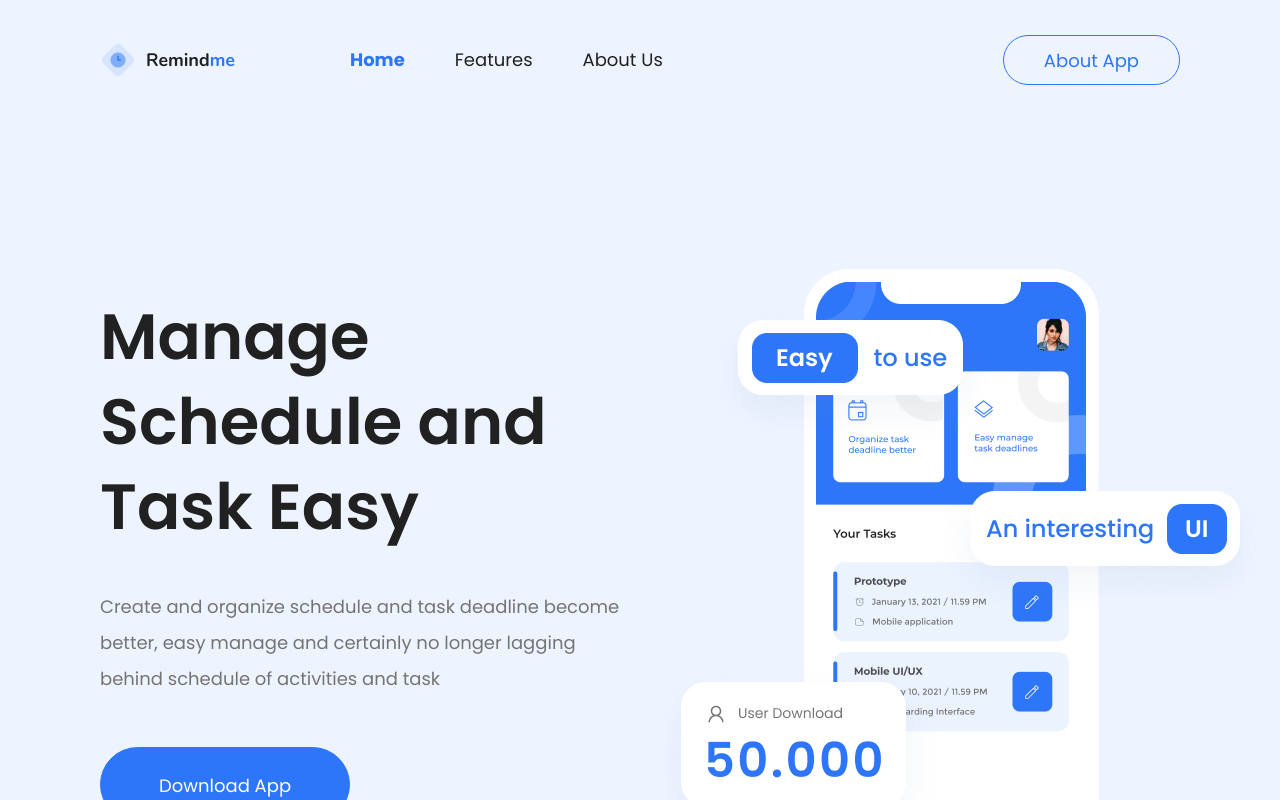
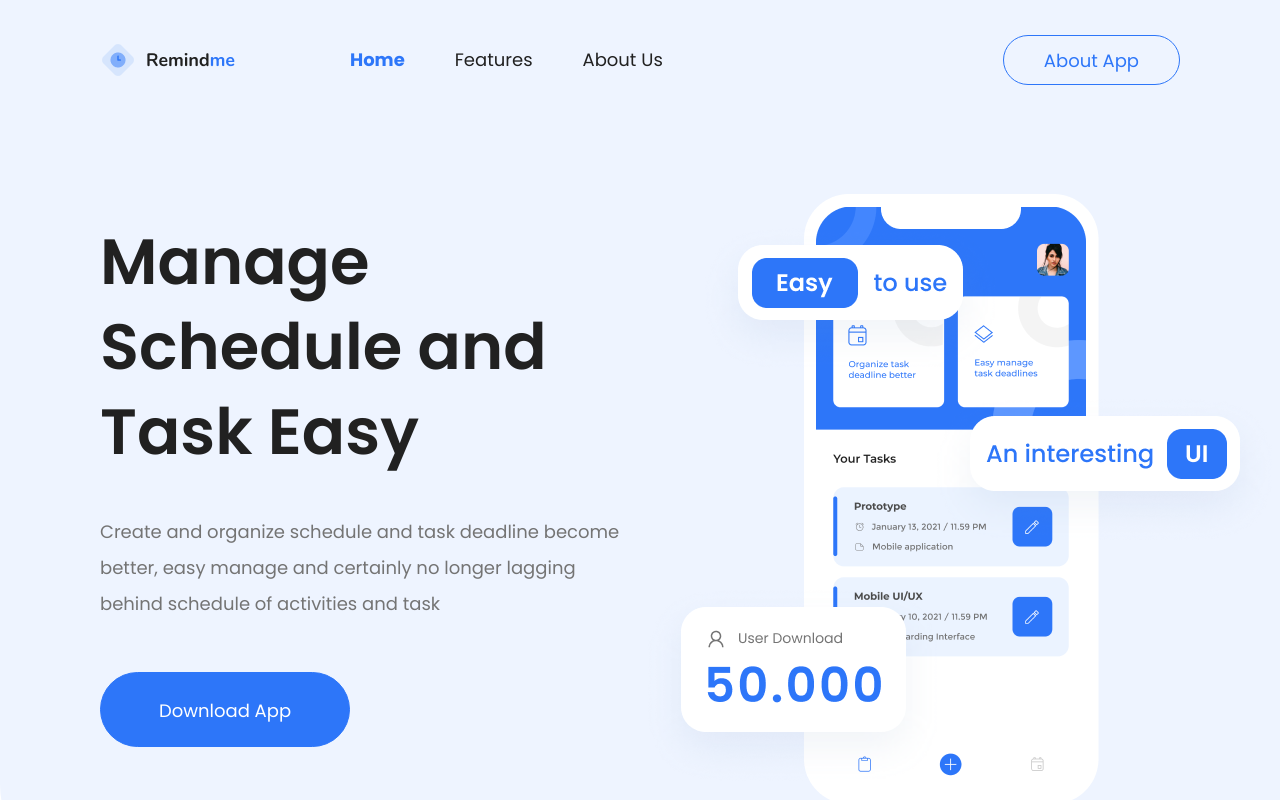
Before and after one commit to muinmundzir/react-remindme, a React (Create React App) app: page / in a window 1280 px wide. Shown: the top 800 px of the page. Built offline with nearby package versions, Linux system fonts and the light colour scheme.

Commit message:
edit: change padding top in higher viewport

```diff
--- a/src/components/Hero/Hero.css
+++ b/src/components/Hero/Hero.css
@@ -32,7 +32,7 @@
   .hero {
     flex-direction: row;
     justify-content: space-between;
-    padding: 150px 0 0 100px;
+    padding: 75px 0 0 100px;
     border-radius: 0 0 0 100px;
     margin: 0 0 75px;
   }
```
